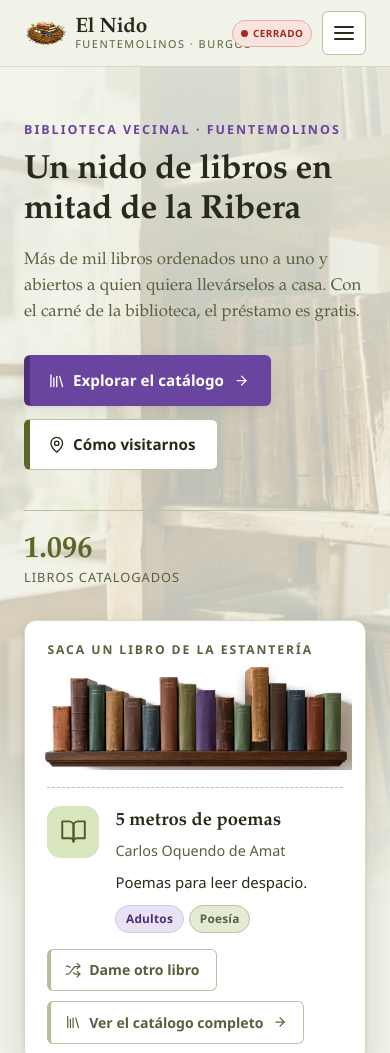
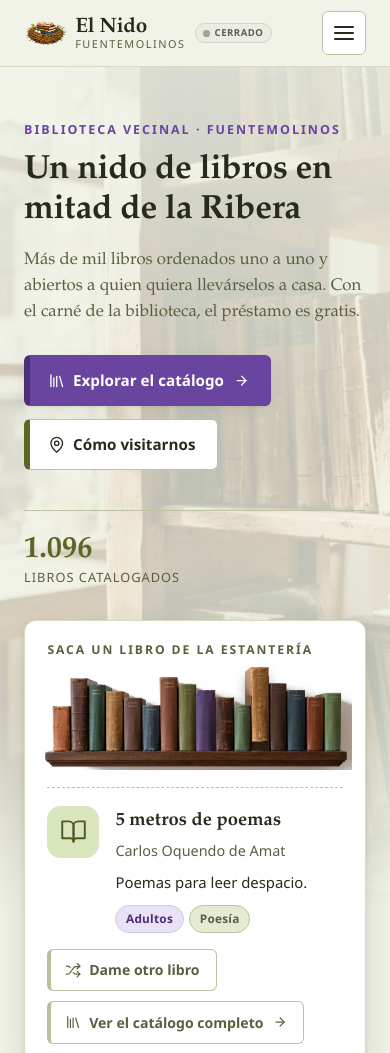
Before and after one commit to DarioAlRio/ElNidoBiblioteca, a plain HTML site: page index.html in a window 390 px wide. Shown: the top 1053 px of the page. Drawn offline with Linux system fonts and the light colour scheme.

Commit message:
Cartel abierto/cerrado: verde de antes con la hora de cierre, gris con la próxima apertura y siempre visible; en móvil solo el pueblo para que quepa
Co-Authored-By: Claude Opus 5.5 <noreply@anthropic.com>

```diff
--- a/index.html
+++ b/index.html
@@ -68,7 +68,7 @@
       <img class="marca__icono" src="logo-cabecera.png?v=3" width="54" height="54" alt="Logotipo de la Biblioteca El Nido: una pila de libros con un libro abierto sobre un nido de ramas">
       <span class="marca__texto">
         <span class="marca__nombre">El Nido</span>
-        <span class="marca__lugar">Fuentemolinos · Burgos</span>
+        <span class="marca__lugar">Fuentemolinos<span class="marca__provincia"> · Burgos</span></span>
       </span>
     </a>
     <a class="estado" href="contacto.html" data-estado hidden></a>
--- a/script.js
+++ b/script.js
@@ -882,12 +882,17 @@
   }
   function aMinutos(hhmm) { var p = hhmm.split(':'); return Number(p[0]) * 60 + Number(p[1]); }
 
+  var DIAS_CORTOS = ['dom', 'lun', 'mar', 'mié', 'jue', 'vie', 'sáb'];
+
+  // Devuelve si está abierto, una línea corta para el cartel y una frase
+  // completa para el título y los lectores de pantalla.
   function calcularEstado() {
     var t = ahoraEnEspana();
     var hoy = HORARIO[t.dia] || [];
     for (var i = 0; i < hoy.length; i++) {
       if (t.min >= aMinutos(hoy[i][0]) && t.min < aMinutos(hoy[i][1])) {
-        return { abierto: true, detalle: 'Abierto ahora, hasta las ' + hoy[i][1] };
+        return { abierto: true, linea: 'Hasta las ' + hoy[i][1],
+                 detalle: 'Abierto ahora, hasta las ' + hoy[i][1] };
       }
     }
     // próxima apertura en los siete días siguientes
@@ -896,12 +901,14 @@
       var tramos = HORARIO[dia] || [];
       for (var j = 0; j < tramos.length; j++) {
         if (d > 0 || aMinutos(tramos[j][0]) > t.min) {
-          var cuando = d === 0 ? 'hoy' : d === 1 ? 'mañana' : 'el ' + DIAS[dia];
-          return { abierto: false, detalle: 'Cerrado. Abre ' + cuando + ' a las ' + tramos[j][0] };
+          var corto = d === 0 ? 'hoy' : d === 1 ? 'mañana' : DIAS_CORTOS[dia];
+          var largo = d === 0 ? 'hoy' : d === 1 ? 'mañana' : 'el ' + DIAS[dia];
+          return { abierto: false, linea: 'Abre ' + corto + ' ' + tramos[j][0],
+                   detalle: 'Cerrado. Abre ' + largo + ' a las ' + tramos[j][0] };
         }
       }
     }
-    return { abierto: false, detalle: 'Cerrado. Horario por confirmar' };
+    return { abierto: false, linea: '', detalle: 'Cerrado. Horario por confirmar' };
   }
 
   function iniciarEstado() {
@@ -909,10 +916,13 @@
     if (!carteles.length) return;
     function pintar() {
       var e = calcularEstado();
-      if (FORZAR) e = { abierto: FORZAR === 'abierto', detalle: FORZAR === 'abierto' ? 'Abierto ahora' : 'Cerrado ahora' };
+      if (FORZAR === 'abierto') e = { abierto: true, linea: '', detalle: 'Abierto ahora' };
+      if (FORZAR === 'cerrado') e = { abierto: false, linea: '', detalle: 'Cerrado hoy' };
       Array.prototype.forEach.call(carteles, function (c) {
         c.className = 'estado ' + (e.abierto ? 'estado--abierto' : 'estado--cerrado');
-        c.textContent = e.abierto ? 'Abierto' : 'Cerrado';
+        c.innerHTML = '<span class="estado__texto"><span class="estado__titulo">' +
+          (e.abierto ? 'Abierto' : 'Cerrado') + '</span>' +
+          (e.linea ? '<span class="estado__linea">' + escapar(e.linea) + '</span>' : '') + '</span>';
         c.title = e.detalle;
         c.setAttribute('aria-label', e.detalle + '. Ver horario y contacto');
         c.hidden = false;
--- a/styles.css
+++ b/styles.css
@@ -182,36 +182,43 @@ p  { margin: 0 0 1em; }
 }
 .marca__icono { width: 54px; height: 54px; flex: 0 0 54px; }
 
-/* Cartel de abierto / cerrado junto al logo (lo rellena script.js) */
+/* Cartel de abierto / cerrado junto al logo (lo rellena script.js).
+   Abierto: verde con un punto que late y la hora de cierre. Cerrado: gris tranquilo con
+   la próxima apertura, para que sea un dato útil y no un aviso. */
 .estado {
   margin-right: auto;
   display: inline-flex;
   align-items: center;
-  gap: .45rem;
-  padding: .32rem .75rem .32rem .65rem;
+  gap: .5rem;
+  padding: .3rem .8rem .3rem .65rem;
   border: 1px solid;
   border-radius: 999px;
-  font-size: .74rem;
-  font-weight: 700;
-  letter-spacing: .08em;
-  text-transform: uppercase;
   text-decoration: none;
   white-space: nowrap;
-  transition: transform var(--transicion);
+  transition: transform var(--transicion), background var(--transicion);
 }
 .estado:hover { transform: translateY(-1px); }
 .estado::before {
   content: "";
-  width: .55rem;
-  height: .55rem;
+  flex: none;
+  width: .5rem;
+  height: .5rem;
   border-radius: 50%;
-  background: currentColor;
+  background: var(--punto);
 }
-.estado--abierto { color: #2e6b1e; background: #e2f0d9; border-color: #a8cf92; }
-.estado--abierto:hover { color: #2e6b1e; }
+.estado__texto { display: flex; flex-direction: column; line-height: 1.1; }
+.estado__titulo {
+  font-size: .7rem;
+  font-weight: 700;
+  letter-spacing: .08em;
+  text-transform: uppercase;
+}
+.estado__linea { font-size: .68rem; opacity: .85; }
+.estado--abierto { --punto: #2e6b1e; color: #2e6b1e; background: #e2f0d9; border-color: #a8cf92; }
+.estado--abierto:hover { color: #2e6b1e; background: #d8ebcc; }
 .estado--abierto::before { animation: estado-latido 1.8s ease-out infinite; }
-.estado--cerrado { color: #a3281e; background: #f9e3df; border-color: #e6aca3; }
-.estado--cerrado:hover { color: #a3281e; }
+.estado--cerrado { --punto: #a3a296; color: #5e5d54; background: #ecebe4; border-color: #d6d4c8; }
+.estado--cerrado:hover { color: #4a4942; background: #e5e4dc; }
 @keyframes estado-latido {
   0%   { box-shadow: 0 0 0 0 rgba(46, 107, 30, .55); }
   100% { box-shadow: 0 0 0 .45rem rgba(46, 107, 30, 0); }
@@ -226,10 +233,13 @@ p  { margin: 0 0 1em; }
   .marca__icono { width: 44px; height: 44px; flex-basis: 44px; }
   .marca__nombre { font-size: 1.15rem; }
   .marca__lugar { font-size: .6rem; letter-spacing: .05em; }
-  .estado { font-size: .62rem; padding: .26rem .5rem .26rem .45rem; gap: .32rem; letter-spacing: .05em; }
-  .estado::before { width: .45rem; height: .45rem; }
+  .marca__provincia { display: none; }   /* en móvil basta con el pueblo */
+  .estado { padding: .22rem .5rem .22rem .42rem; gap: .32rem; }
+  .estado::before { width: .42rem; height: .42rem; }
+  .estado__titulo { font-size: .6rem; letter-spacing: .05em; }
+  .estado__linea { font-size: .58rem; }
 }
-@media (max-width: 389px) {
+@media (max-width: 374px) {
   .marca__lugar { display: none; }
 }
 .estado, .menu-boton { flex-shrink: 0; }
```
Also changed, not shown: 404.html (+1 -1 lines), actividades.html (+1 -1 lines), catalogo.html (+1 -1 lines), contacto.html (+1 -1 lines), faq.html (+1 -1 lines), legal.html (+1 -1 lines).
